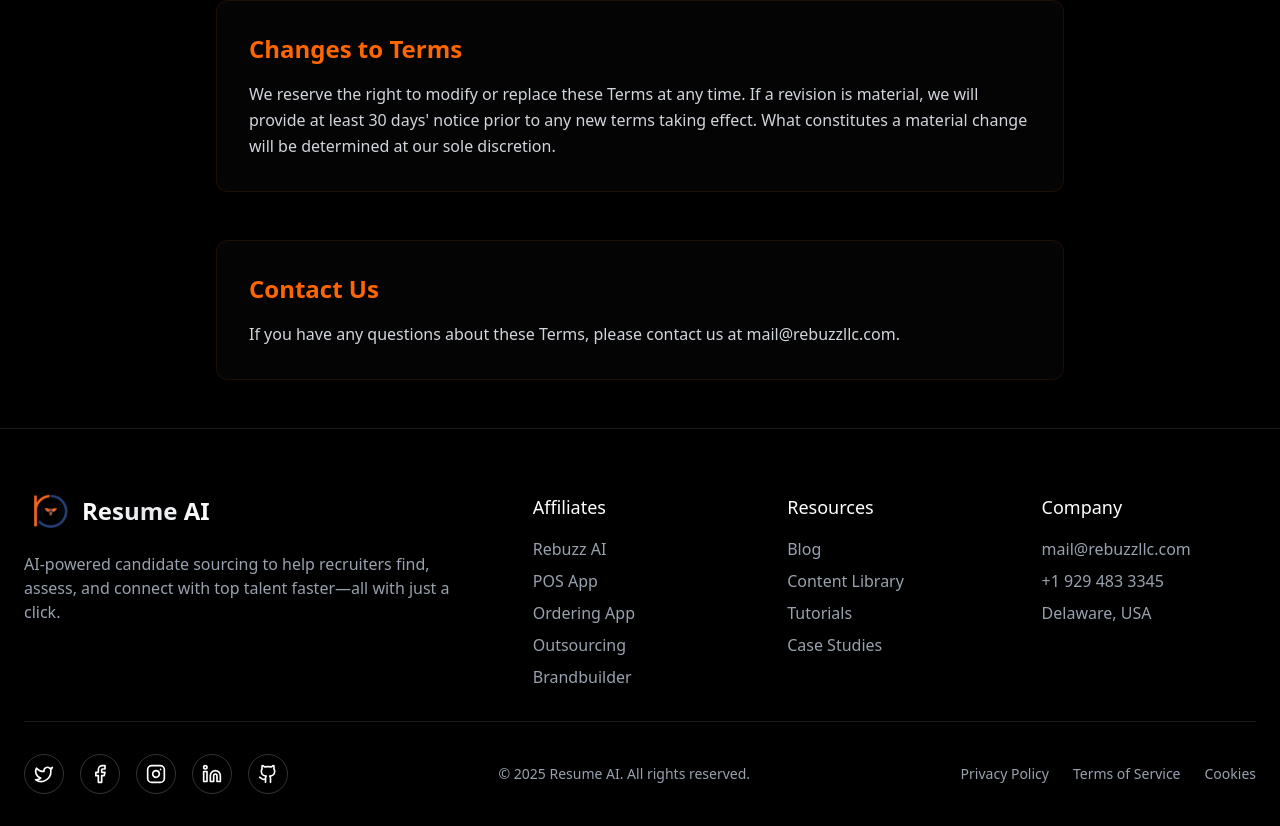
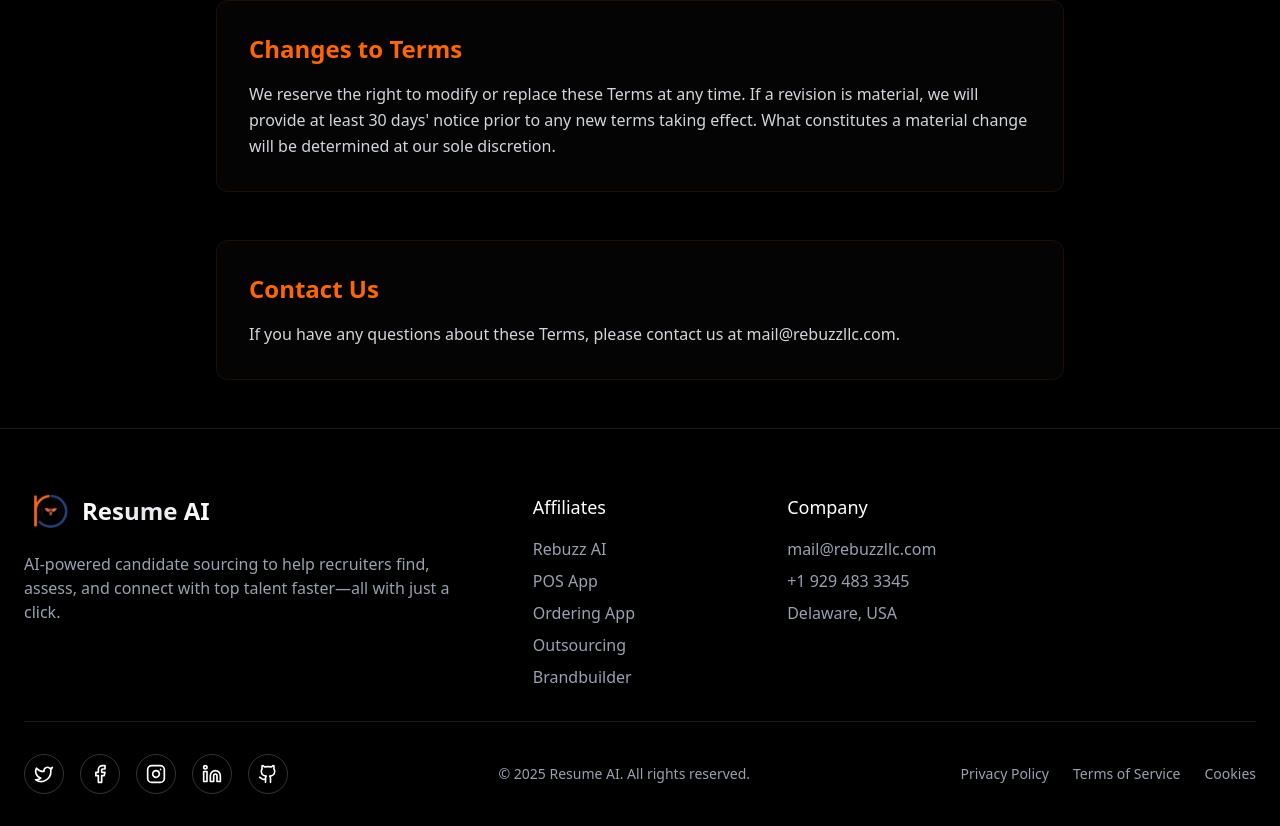
Before and after one commit to quackquavk/cv-ai-landing1, a Next.js app: page /tos in a window 1280 px wide. Shown: the part 3379-4205 px from the top of the page. Built offline with nearby package versions, Linux system fonts and the light colour scheme; no server answers.

Commit message:
fix broken links in header, hero and footer

```diff
--- a/components/Header.jsx
+++ b/components/Header.jsx
@@ -46,7 +46,7 @@
     { href: "/#home", label: "Home" },
     { href: "/#features", label: "Features" },
     { href: "/#testimonials", label: "Testimonials" },
-    { href: "/#pricing", label: "Pricing" },
+    { href: "https://app.cvai.dev", label: "Pricing" },
   ];
 
   return (
--- a/components/LandingPage/Footer.jsx
+++ b/components/LandingPage/Footer.jsx
@@ -42,15 +42,15 @@
       { name: "Brandbuilder", href: "https://brandbuilder.com.np" },
     ],
   },
-  {
-    title: "Resources",
-    links: [
-      { name: "Blog", href: "#" },
-      { name: "Content Library", href: "#" },
-      { name: "Tutorials", href: "#" },
-      { name: "Case Studies", href: "#" },
-    ],
-  },
+  // {
+  //   title: "Resources",
+  //   links: [
+  //     { name: "Blog", href: "#" },
+  //     { name: "Content Library", href: "#" },
+  //     { name: "Tutorials", href: "#" },
+  //     { name: "Case Studies", href: "#" },
+  //   ],
+  // },
   {
     title: "Company",
     links: [
--- a/components/LandingPage/Hero.jsx
+++ b/components/LandingPage/Hero.jsx
@@ -26,7 +26,10 @@
   };
 
   return (
-    <section id="home" className="relative z-10 container mx-auto px-2 md:px-6 flex flex-col items-center justify-center min-h-[90vh] -mt-16 bg-black">
+    <section
+      id="home"
+      className="relative z-10 container mx-auto px-2 md:px-6 flex flex-col items-center justify-center min-h-[90vh] -mt-16 bg-black"
+    >
       <div className="max-w-2xl w-full space-y-8 text-center">
         <motion.div
           initial="hidden"
@@ -90,8 +93,8 @@
                 </span>
               </Button>
 
+              <Link href="https://youtu.be/9QQ4uInOI_0" target="_blank">
                 <Button
-                onClick={() => router.push("/demo")}
                   variant="outline"
                   className="relative px-8 py-6 text-lg font-medium rounded-lg
                   border-2 border-gray-700 hover:border-[#ff6600]/70
@@ -103,17 +106,16 @@
                     Watch Demo <Play className="h-5 w-5" />
                   </span>
                 </Button>
+              </Link>
             </motion.div>
 
             <motion.div
               variants={itemVariants}
               className="mt-8 text-gray-400 flex items-center justify-center gap-2"
             >
-
               <span className="mx-2">•</span>
               <span className="mx-2">Free for now.</span>
               <span className="mx-2">•</span>
-
             </motion.div>
           </motion.div>
         </motion.div>
```
Lines whose indentation alone changed are shown as unchanged.
